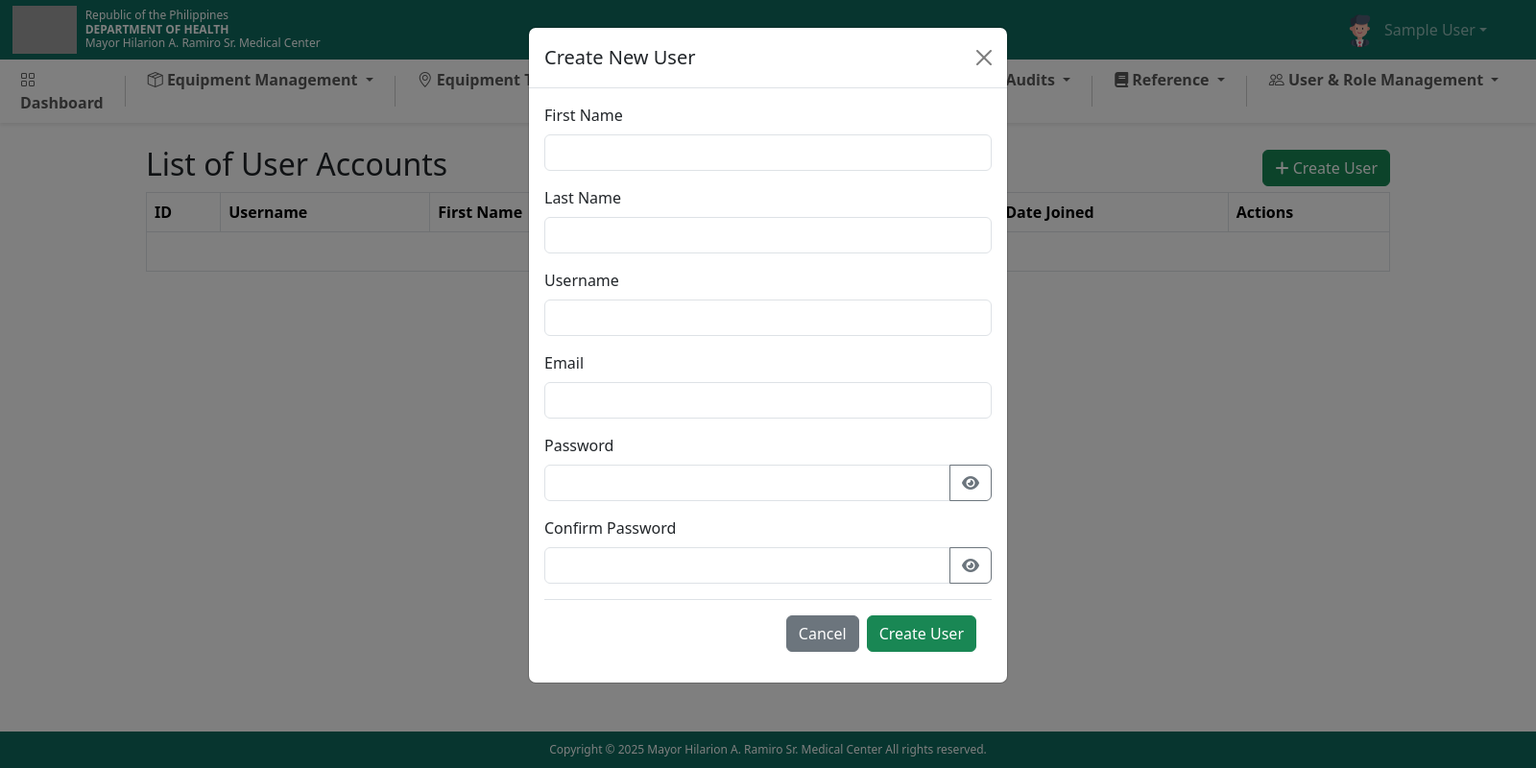
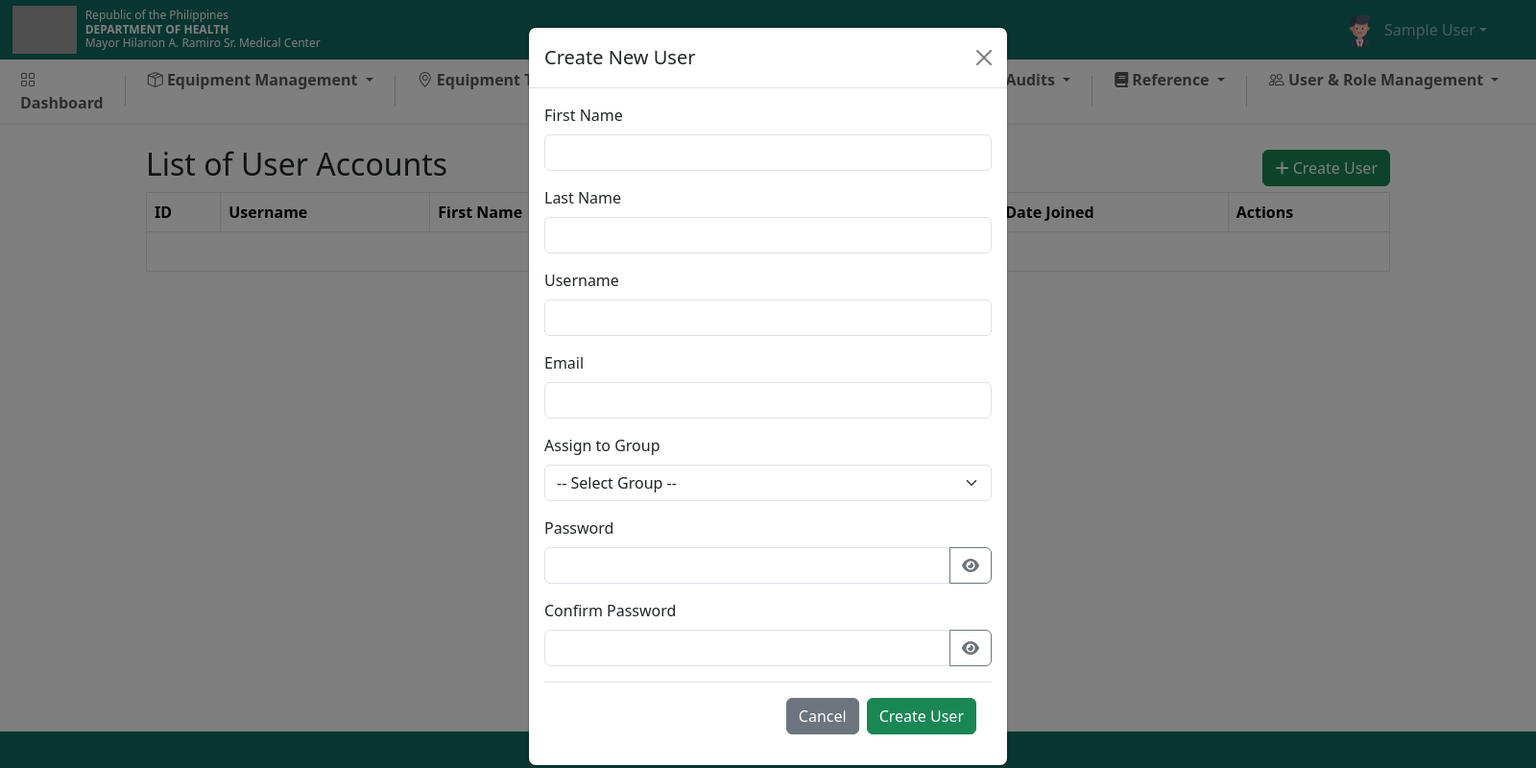
Before and after one commit to My16/Inventory-System, a Django app: page /list-users/ in a window 1600 px wide, after a click on "Create User". Shown: the whole page at 96% size. Run offline with Django 5.2, Linux system fonts and the light colour scheme; the visitor is signed in with stand-in values (Sample User, id 1); data comes from the database, SQL or seed files in the repository; some libraries are stand-ins or nearby versions; grey boxes are pictures that could not be loaded.

Commit message:
Group Assignment

```diff
--- a/Inventory_System/templates/createuser.html
+++ b/Inventory_System/templates/createuser.html
@@ -93,24 +93,39 @@
                 <form id="createUserForm" method="POST" action="{% url 'create_user' %}">
                     {% csrf_token %}
 
+                    <!-- First Name Field -->
                     <div class="mb-3">
                         <label for="first_name" class="form-label">First Name</label>
                         <input type="text" class="form-control" id="first_name" name="first_name" required>
                     </div>
 
+                    <!-- Last Name Field -->
                     <div class="mb-3">
                         <label for="last_name" class="form-label">Last Name</label>
                         <input type="text" class="form-control" id="last_name" name="last_name">
                     </div>
 
+                    <!-- Username Field -->
                     <div class="mb-3">
                         <label for="username" class="form-label">Username</label>
                         <input type="text" class="form-control" id="username" name="username" required>
                     </div>
 
+                    <!-- Email Field -->
                     <div class="mb-3">
                         <label for="email" class="form-label">Email</label>
                         <input type="email" class="form-control" id="email" name="email" required>
+                    </div>
+
+                    <!-- Assign to Group -->
+                    <div class="mb-3">
+                        <label for="group" class="form-label">Assign to Group</label>
+                        <select class="form-select" id="group" name="group">
+                            <option value="">-- Select Group --</option>
+                            {% for group in groups %}
+                                <option value="{{ group.id }}">{{ group.name }}</option>
+                            {% endfor %}
+                        </select>
                     </div>
 
                     <!-- Password Field -->
--- a/Inventory_System/views.py
+++ b/Inventory_System/views.py
@@ -15,6 +15,7 @@ from django.contrib.auth.models import User
 from django.contrib.auth.forms import UserCreationForm
 from functools import wraps
 from .models import UserPermission, PermissionOption
+from django.contrib.auth.models import Group
 
 # Create your views here.
 def loginPage(request):
@@ -148,6 +149,7 @@ def update_office(request, office_id):
 
 def list_users(request):
     user = request.user
+    groups = Group.objects.all()
     users = User.objects.all().order_by("id")  # Fetch all users ordered by ID
 
     paginator = Paginator(users, 14)  # Show 14 users per page
@@ -156,7 +158,8 @@ def list_users(request):
 
     context = {
         'page_obj': page_obj,  # Pass only the paginated object
-        'display_name': user.get_full_name() if user.get_full_name() else user.username
+        'display_name': user.get_full_name() if user.get_full_name() else user.username,
+        'groups': groups
     }
 
     return render(request, "createuser.html", context)
@@ -171,6 +174,7 @@ def create_user(request):
         email = request.POST['email']
         password = request.POST['password']
         confirm_password = request.POST['confirm_password']
+        group_id = request.POST.get('group')  # Get the selected group ID from the form
 
         # Validate if passwords match
         if password != confirm_password:
@@ -191,6 +195,14 @@ def create_user(request):
         user.first_name = first_name
         user.last_name = last_name
         user.save()
+
+        # Assign Group to user
+        if group_id:
+            try:
+                group = Group.objects.filter(id__in=group_id)
+                user.groups.set(group)
+            except Group.DoesNotExist:
+                messages.warning(request, "Group not found.")
 
         messages.success(request, "User created successfully!")
         return redirect('list_users')
```
Also changed, not shown: Inventory_System/migrations/0005_servicecategory_servicerequest.py (added).
